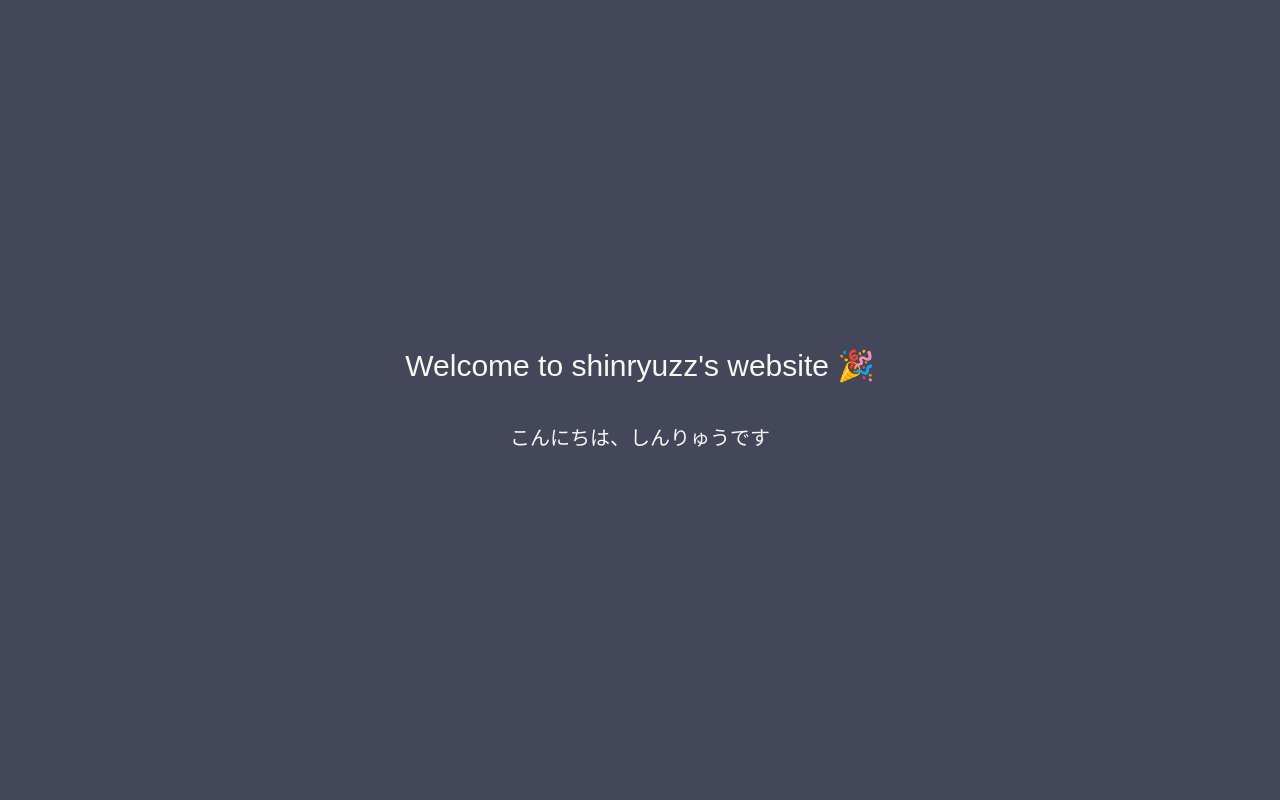
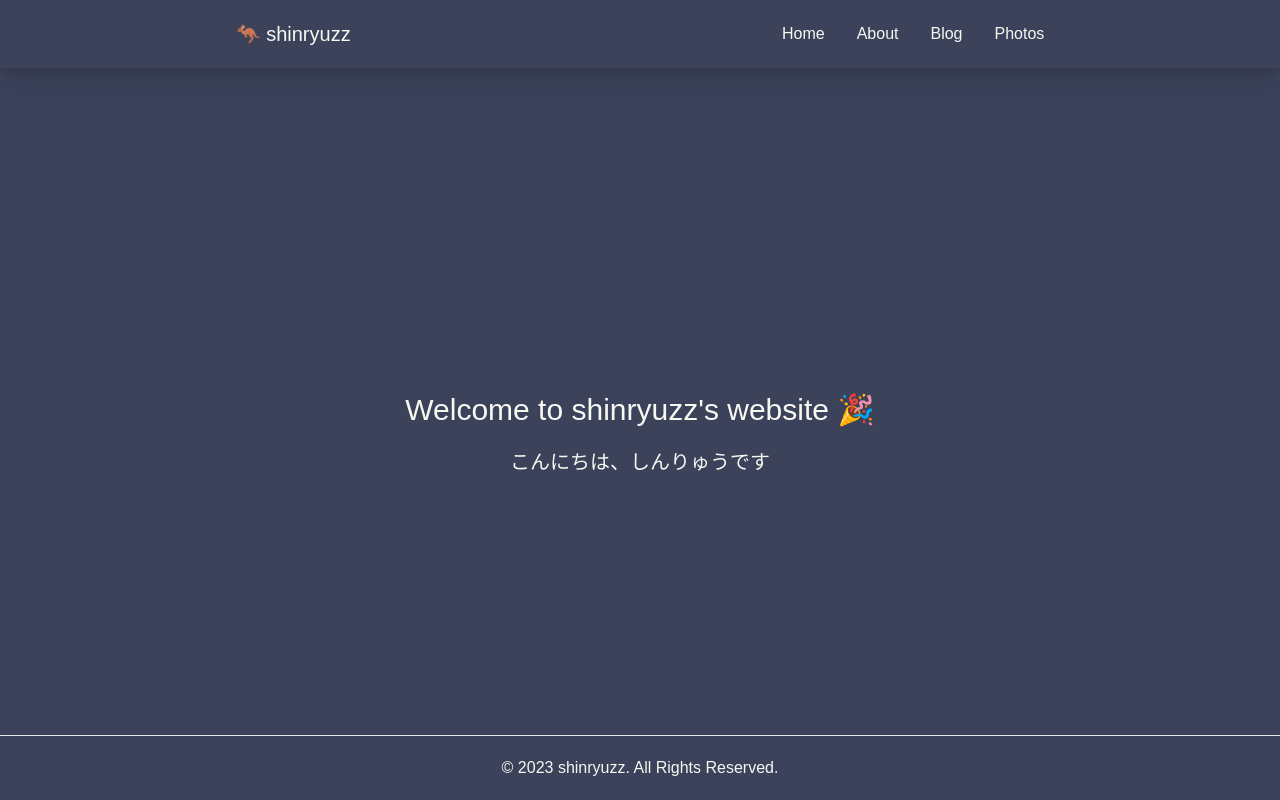
Before and after one commit to ShinryuZz/shinryuzz-website, a Next.js app: page / in a window 1280 px wide. Built offline with nearby package versions, Linux system fonts and the light colour scheme; a web font is replaced by a local one; what tailwind-dracula would draw is missing.

Commit message:
add layout

```diff
--- /dev/null
+++ b/src/components/layout/Layout.tsx
@@ -0,0 +1,17 @@
+import React from "react";
+import Header from "./Header";
+import Footer from "./Footer";
+
+const Layout = ({ children }: { children: React.ReactNode }) => {
+  return (
+    <div className="flex flex-col min-h-screen">
+      <Header />
+      <main className="flex-grow container mx-auto flex flex-col items-center justify-center">
+        {children}
+      </main>
+      <Footer />
+    </div>
+  );
+};
+
+export default Layout;
--- a/src/pages/_app.tsx
+++ b/src/pages/_app.tsx
@@ -1,6 +1,11 @@
-import '@/styles/globals.css'
-import type { AppProps } from 'next/app'
+import "@/styles/globals.css";
+import type { AppProps } from "next/app";
+import Layout from "@/components/layout/Layout";
 
 export default function App({ Component, pageProps }: AppProps) {
-  return <Component {...pageProps} />
+  return (
+    <Layout>
+      <Component {...pageProps} />
+    </Layout>
+  );
 }
--- a/src/pages/index.tsx
+++ b/src/pages/index.tsx
@@ -1,8 +1,8 @@
 export default function Home() {
   return (
-    <main className="flex min-h-screen flex-col items-center justify-center gap-10">
-      <h1 className="text-3xl">Welcome to shinryuzz's website 🎉</h1>
+    <div className="flex flex-col items-center gap-5">
+      <h1 className="text-3xl">Welcome to shinryuzz&apos;s website 🎉</h1>
       <h2 className="text-xl">こんにちは、しんりゅうです</h2>
-    </main>
+    </div>
   );
 }
--- a/src/styles/globals.css
+++ b/src/styles/globals.css
@@ -9,7 +9,8 @@ html {
 }
 
 :root {
-  background-color: #44475a; /* dracula dark default */
+  /* background-color: #44475a; */
+  background-color: #3b425a;
   color: #f8f8f2; /* dracula light 50 */
 }
 
```
